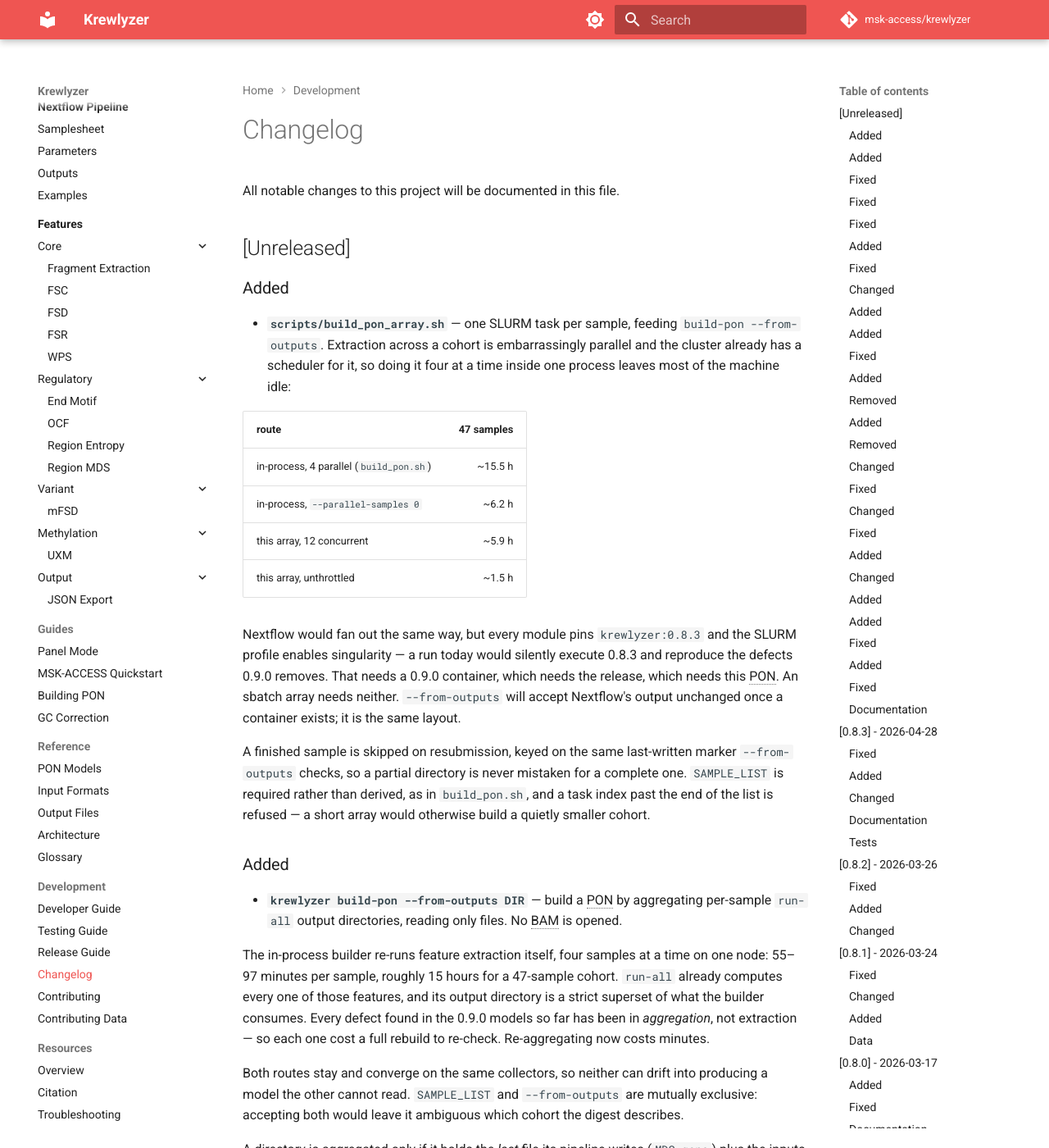
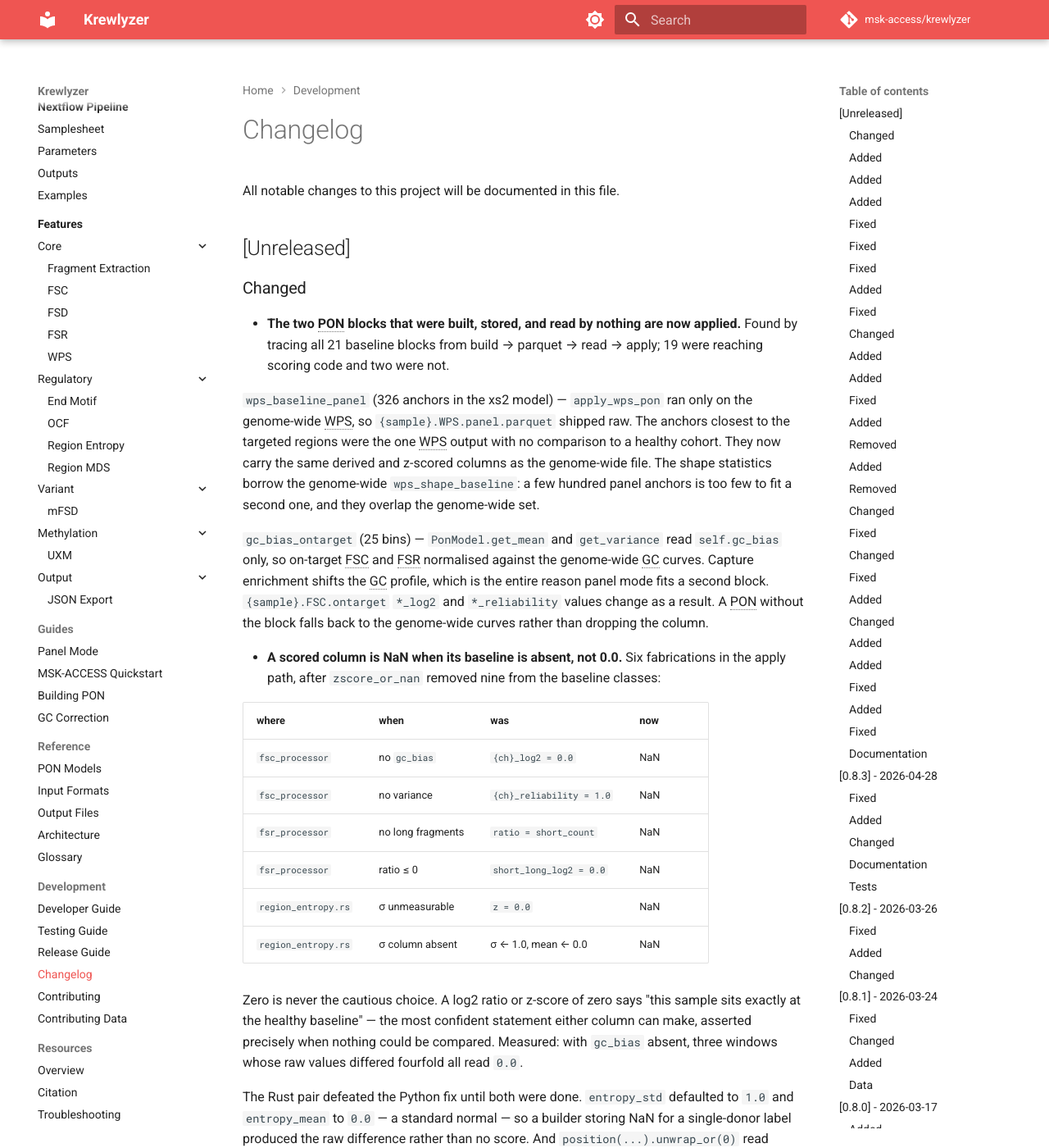
Before and after one commit to msk-access/krewlyzer, an MkDocs documentation site: the page built from docs/development/changelog.md, in a window 1280 px wide and 1400 px high. Shown: the whole window at 82% size. Built offline with MkDocs 1.6.1 and Material for MkDocs 9.7.7, drawn with Linux system fonts in a browser that asks for light colours; comment, search, counter and statistics services are not loaded; the version menu is left out; some of the changed text lies outside the part shown.

Commit message:
feat(pon): apply the two blocks that were built and read by nothing
An audit of all 21 baseline blocks, build -> parquet -> read -> apply,
found 19 reaching scoring code and two not.

`wps_baseline_panel`, 326 anchors in the xs2 model: `apply_wps_pon` ran
only on the genome-wide WPS, so `.WPS.panel.parquet` shipped raw. The
anchors closest to the targeted regions were the one WPS output with no
comparison to a healthy cohort, while the baseline built for them sat
unused in every panel-mode PON. `baseline_attr` selects which vector
baseline to score against; the shape statistics still come from the
genome-wide block, since a few hundred panel anchors is too few to fit a
second one and they overlap the genome-wide set anyway.

`gc_bias_ontarget`, 25 bins: `get_mean` and `get_variance` read
`self.gc_bias` only, so on-target FSC and FSR normalised against the
genome-wide curves. Capture enrichment shifts the GC profile, which is the
entire reason panel mode fits a second block. Both accessors take
`ontarget=` and fall back to the genome-wide curves when the block is
absent -- an approximation beats dropping the column, and a pre-panel-mode
PON has only those.

Both are output-contract changes: `.WPS.panel` gains z-score columns and
`FSC.ontarget` log-ratios shift. Documented in output-files.md against the
0.9.0 heading.

The tests assert the observable consequence -- that on-target and
genome-wide log2 columns actually differ -- rather than only that a flag
was threaded through. A signature test alone would pass on a flag nobody
passes, which is the failure being fixed.

Co-Authored-By: Claude Opus 5 <noreply@anthropic.com>

```diff
--- a/CHANGELOG.md
+++ b/CHANGELOG.md
@@ -3,6 +3,75 @@
 All notable changes to this project will be documented in this file.
 
 ## [Unreleased]
+
+### Changed
+- **The two PON blocks that were built, stored, and read by nothing are now
+  applied.** Found by tracing all 21 baseline blocks from build → parquet →
+  read → apply; 19 were reaching scoring code and two were not.
+
+  `wps_baseline_panel` (326 anchors in the xs2 model) — `apply_wps_pon` ran
+  only on the genome-wide WPS, so `{sample}.WPS.panel.parquet` shipped raw.
+  The anchors closest to the targeted regions were the one WPS output with no
+  comparison to a healthy cohort. They now carry the same derived and z-scored
+  columns as the genome-wide file. The shape statistics borrow the genome-wide
+  `wps_shape_baseline`: a few hundred panel anchors is too few to fit a second
+  one, and they overlap the genome-wide set.
+
+  `gc_bias_ontarget` (25 bins) — `PonModel.get_mean` and `get_variance` read
+  `self.gc_bias` only, so on-target FSC and FSR normalised against the
+  genome-wide GC curves. Capture enrichment shifts the GC profile, which is the
+  entire reason panel mode fits a second block. `{sample}.FSC.ontarget`
+  `*_log2` and `*_reliability` values change as a result. A PON without the
+  block falls back to the genome-wide curves rather than dropping the column.
+
+- **A scored column is NaN when its baseline is absent, not 0.0.** Six
+  fabrications in the apply path, after `zscore_or_nan` removed nine from the
+  baseline classes:
+
+  | where | when | was | now |
+  |---|---|---|---|
+  | `fsc_processor` | no `gc_bias` | `{ch}_log2 = 0.0` | NaN |
+  | `fsc_processor` | no variance | `{ch}_reliability = 1.0` | NaN |
+  | `fsr_processor` | no long fragments | `ratio = short_count` | NaN |
+  | `fsr_processor` | ratio ≤ 0 | `short_long_log2 = 0.0` | NaN |
+  | `region_entropy.rs` | σ unmeasurable | `z = 0.0` | NaN |
+  | `region_entropy.rs` | σ column absent | σ ← 1.0, mean ← 0.0 | NaN |
+
+  Zero is never the cautious choice. A log2 ratio or z-score of zero says
+  "this sample sits exactly at the healthy baseline" — the most confident
+  statement either column can make, asserted precisely when nothing could be
+  compared. Measured: with `gc_bias` absent, three windows whose raw values
+  differed fourfold all read `0.0`.
+
+  The Rust pair defeated the Python fix until both were done. `entropy_std`
+  defaulted to `1.0` and `entropy_mean` to `0.0` — a standard normal — so a
+  builder storing NaN for a single-donor label produced the raw difference
+  rather than no score. And `position(...).unwrap_or(0)` read *column zero*
+  when a column was not found, which in a PON parquet is `table`.
+
+  `region_entropy_processor` was the fifth site of the `sample_std_or_nan`
+  defect and the only one outside `pon/build.py`.
+
+### Added
+- **`validate-pon` checks a packing list.** It read the blocks present in the
+  file and skipped the rest, so a block that vanished entirely was invisible to
+  every check — indistinguishable from one never expected. Demonstrated on the
+  real xs2 model: deleting `region_mds`, or `fsc_gene_baseline`, or almost
+  every baseline at once, produced an identical finding list each time.
+
+  That is the hole `region_mds` fell through when a Rust reader was handed a
+  format it could not parse. New findings: `PON.BLOCK_MISSING` for a core block
+  and `PON.BLOCK_MISSING_BAM_ONLY` for one that needs BAM input.
+
+  `fsd_baseline` and `gc_bias` also join the σ checks. Their σ lives in per-bin
+  columns rather than one `*_std`, which is why they were skipped — but both
+  are applied, and a degenerate `gc_bias` reaches every FSC log-ratio.
+
+- **`input_kind` in PON provenance** — `"bam"`, `"bed"`, `"mixed"` or
+  `"outputs"`. `mds_baseline` and `region_mds` need a BAM, so their absence is
+  legitimate for a fragment-BED cohort and a defect for a BAM one; without this
+  the gate could only warn either way. Models built before it record nothing
+  and still warn.
 
 ### Added
 - **`scripts/build_pon_array.sh`** — one SLURM task per sample, feeding
```
Also changed, not shown: docs/reference/output-files.md (+22 -0 lines), 5 other files.
